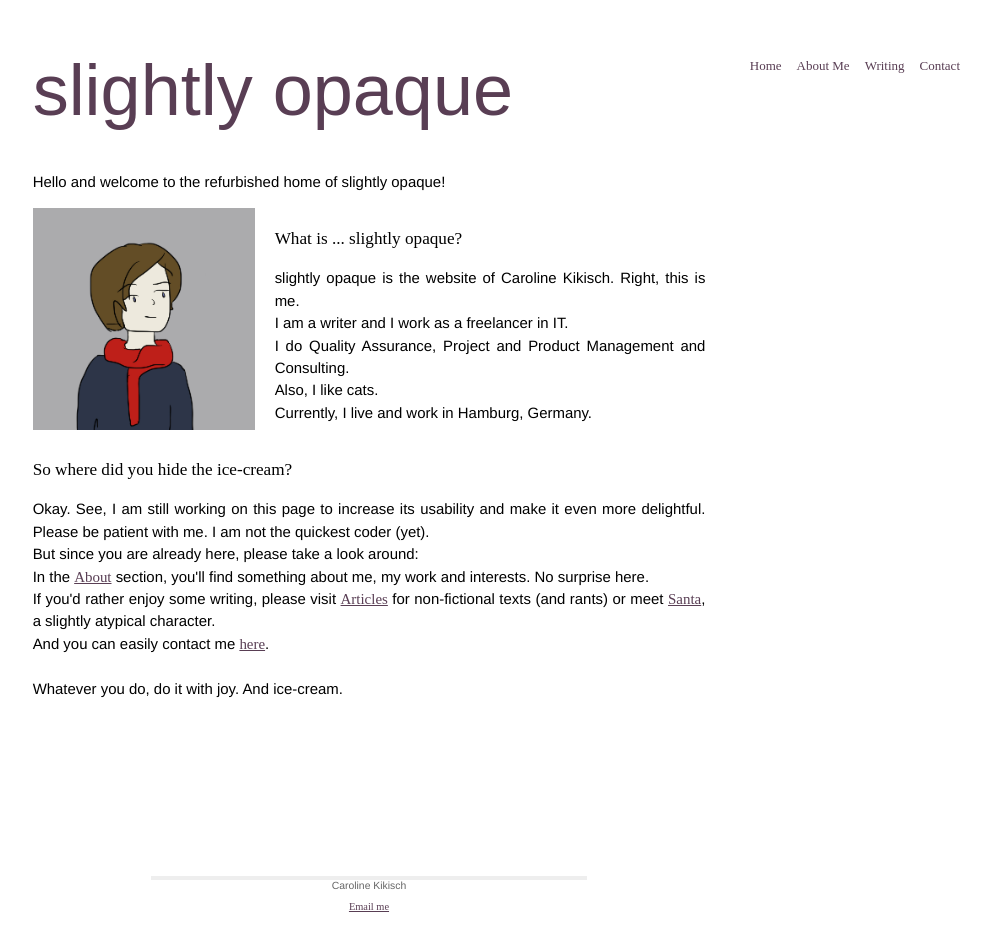
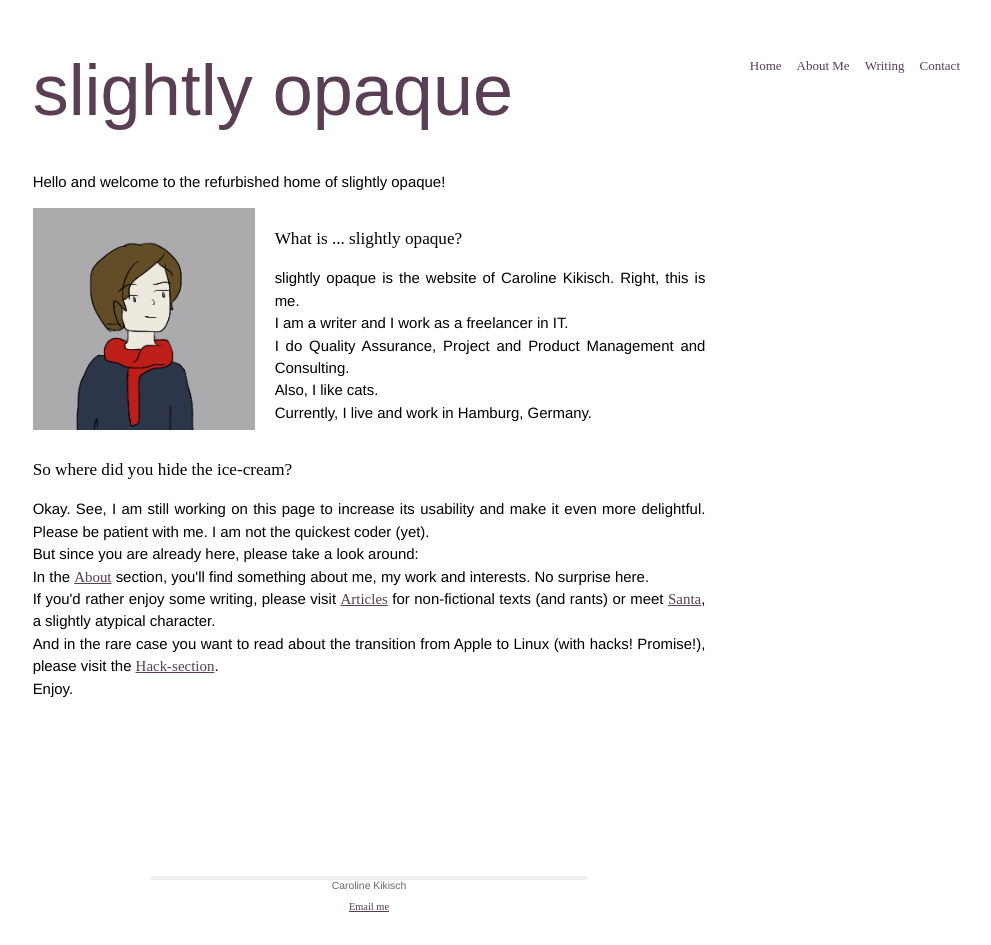
Before and after one commit to slightlyopaque/slightlyopaque_old.github.io, a Jekyll site: the page built from index.html, in a window 1280 px wide. Shown: the whole page, without its empty margins (271-1262 px from the left). Built offline with Jekyll 4.4.1, drawn with Linux system fonts in a browser that asks for light colours; Markdown is read by kramdown in place of the engine named in the settings.

Commit message:
added Hack-Space for Hacker articles

```diff
--- a/About.html
+++ b/About.html
@@ -55,6 +55,5 @@
 	<ul class="list_inline">
 		<li><a href="https://www.xing.com/profile/Caroline_Kikisch" target="_blank">XING</a></li>
 		<li><a href="https://de.linkedin.com/in/carolinekikisch" target="_blank">LinkedIn</a></li>
-		<li><a href="http://www.freelancermap.de/freelancer-verzeichnis/profile/sonstiges-it-beratung/92621-profil-software-quality-assurance-und-project-management.html" target="_blank">freelancermap</a></li>
 	</ul>
 </div>
--- a/_layouts/default.html
+++ b/_layouts/default.html
@@ -46,6 +46,7 @@
           <ul>
             <li><a href="/Articles.html">Articles</a></li>
             <li><a href="/Santa.html">Santa</a></li>
+            <li><a href="/Hacks.html">Hacks</a></li>
           </ul>
         </li>
 				<li><a href="/Contact.html">Contact</a></li>
--- a/index.html
+++ b/index.html
@@ -24,7 +24,7 @@
 In the <a href="/About.html">About</a> section, you'll find something about me, my work and interests. No surprise here. <br>
 If you'd rather enjoy some writing, please visit <a href="/Articles.html">Articles</a> for non-fictional texts (and rants) or meet <a href="/Santa.html">Santa</a>, a slightly atypical character.
 <br>
-And you can easily contact me <a href="/Contact.html">here</a>.<br>
+And in the rare case you want to read about the transition from Apple to Linux (with hacks! Promise!), please visit the <a href="/Hacks.html">Hack-section</a>.
 <br>
-Whatever you do, do it with joy. And ice-cream.</p>
+Enjoy.</p>
 </div>
```
Also changed, not shown: Hacks.html (added, +16 -0 lines), _layouts/hacks.html (added, +12 -0 lines), _posts/2014-07-13-how-to-get-your-phone-numbers-into-thunderbird.markdown (added, +34 -0 lines).
